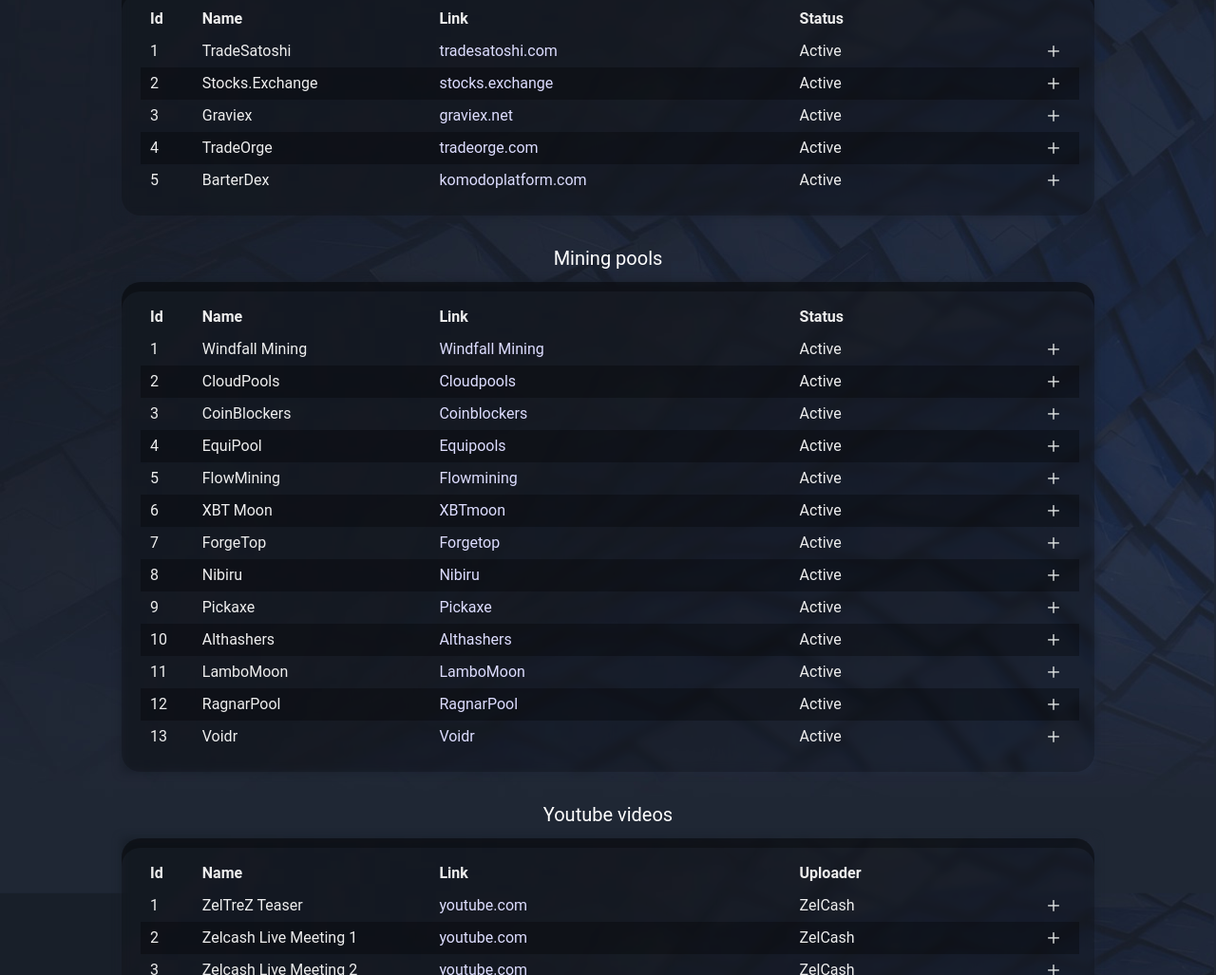
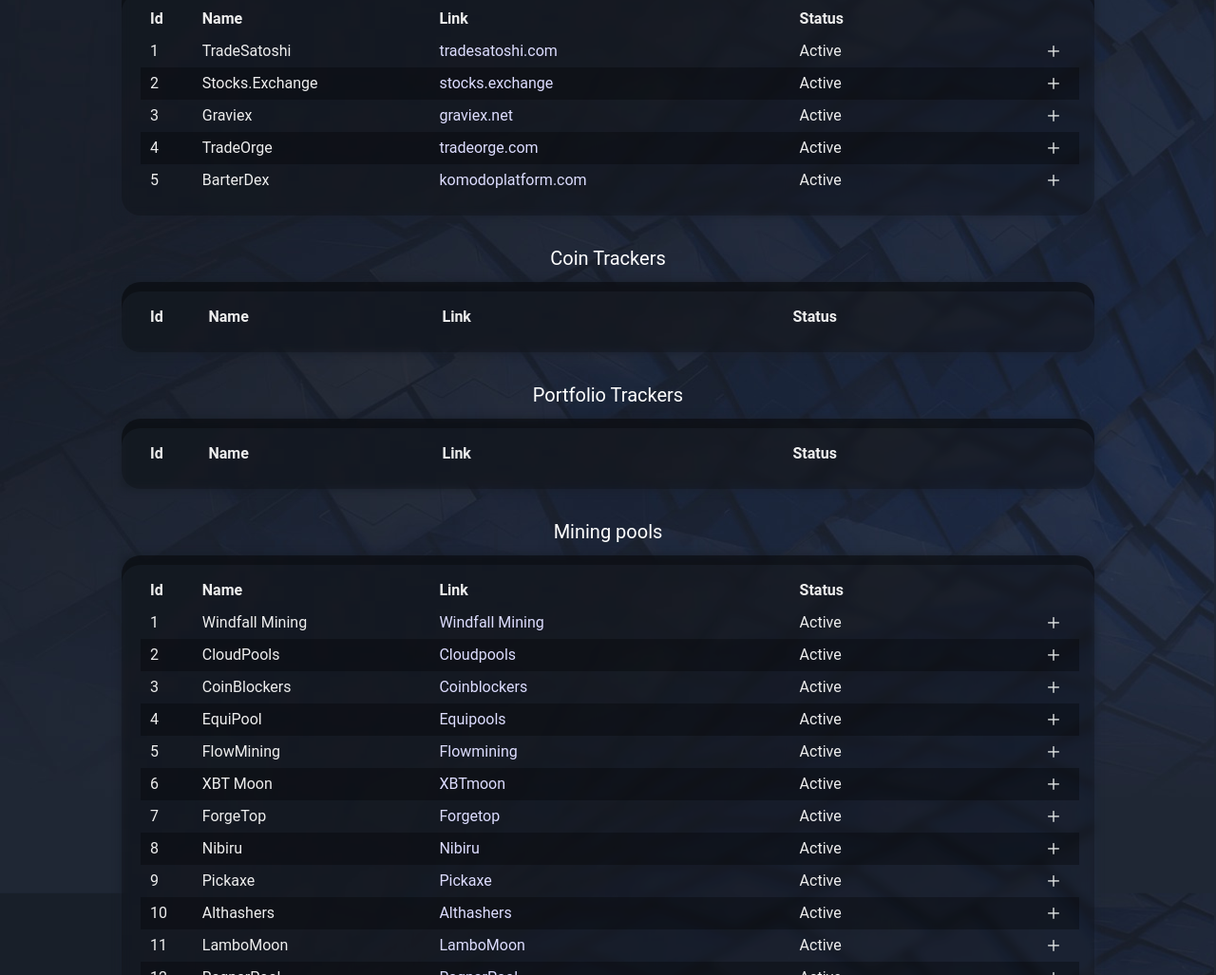
Before and after one commit to zelcash/info.zel.cash, a plain HTML site: page index.html in a window 1280 px wide. Shown: the part 1645-2672 px from the top of the page at 95% size. Drawn offline with nearby package versions, Linux system fonts and the light colour scheme.

Commit message:
added data JSON files
added cointrackers and portfoliotrackers info that have integrated ZelCash

```diff
--- a/index.html
+++ b/index.html
@@ -110,6 +110,44 @@
                 </div>
             </div>
         </div>
+        <div id="cointrackers" class="section">
+            <div class="section-name cointrackers">Coin Trackers</div>
+            <div style="position:relative">
+                <div class="blur"></div>
+                <div class="background padding placeholder-wrapper" style="position:relative">
+                    <table id="datatable-cointrackers">
+                        <thead>
+                            <tr>
+                                <th class="id">Id</th>
+                                <th class="name">Name</th>
+                                <th class="link">Link</th>
+                                <th class="status">Status</th>
+                                <th class="expandbutton"></th>
+                            </tr>
+                        </thead>
+                    </table>
+                </div>
+            </div>
+        </div>
+        <div id="portfoliotrackers" class="section">
+            <div class="section-name portfoliotrackers">Portfolio Trackers</div>
+            <div style="position:relative">
+                <div class="blur"></div>
+                <div class="background padding placeholder-wrapper" style="position:relative">
+                    <table id="datatable-portfoliotrackers">
+                        <thead>
+                            <tr>
+                                <th class="id">Id</th>
+                                <th class="name">Name</th>
+                                <th class="link">Link</th>
+                                <th class="status">Status</th>
+                                <th class="expandbutton"></th>
+                            </tr>
+                        </thead>
+                    </table>
+                </div>
+            </div>
+        </div>
         <div id="miningpools" class="section">
             <div class="section-name miningpools">Mining pools</div>
             <div style="position:relative">
```
Also changed, not shown: data/cointrackers-english.json (added, +32 -0 lines), data/portfoliotrackers-english.json (added, +18 -0 lines).
